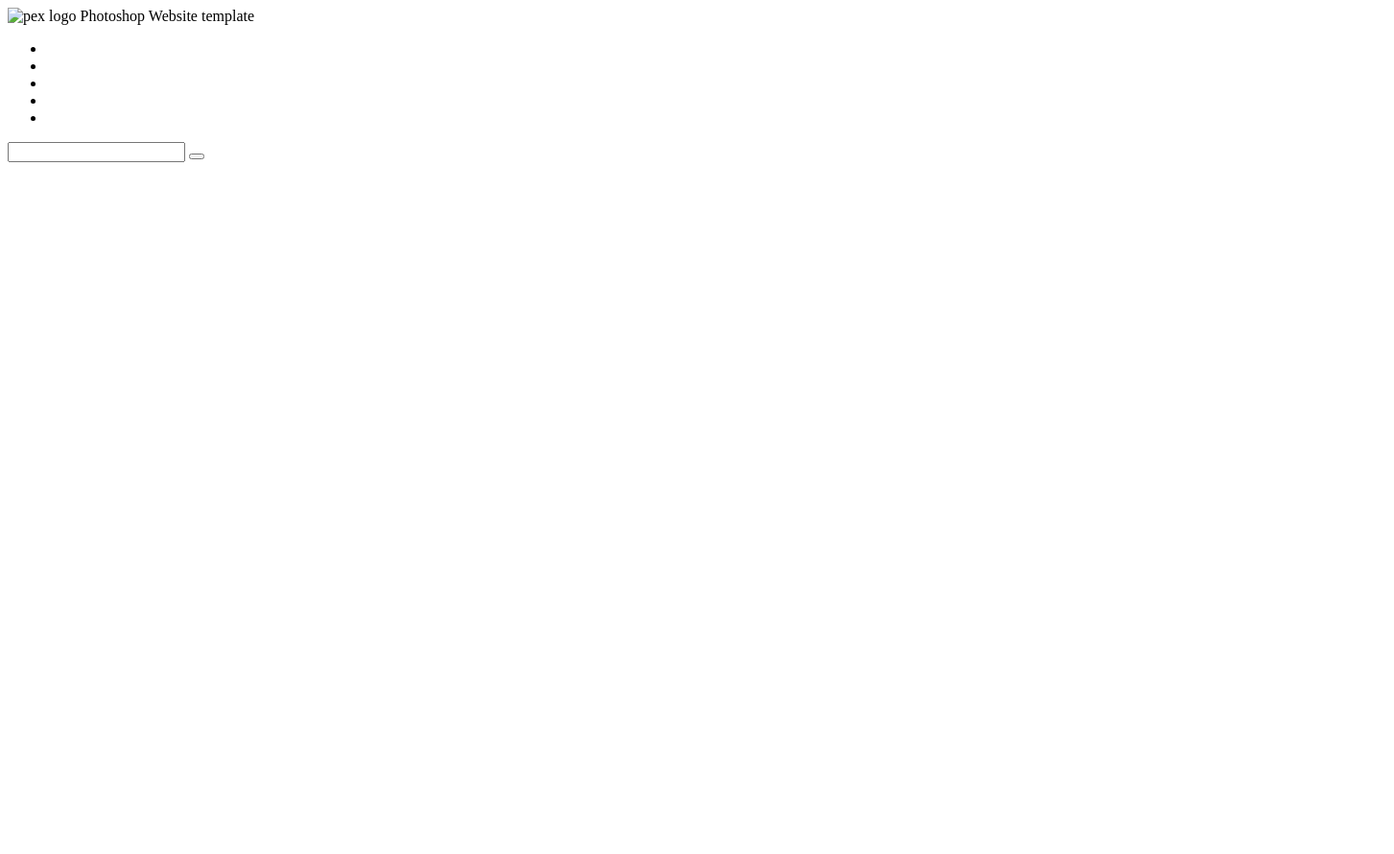
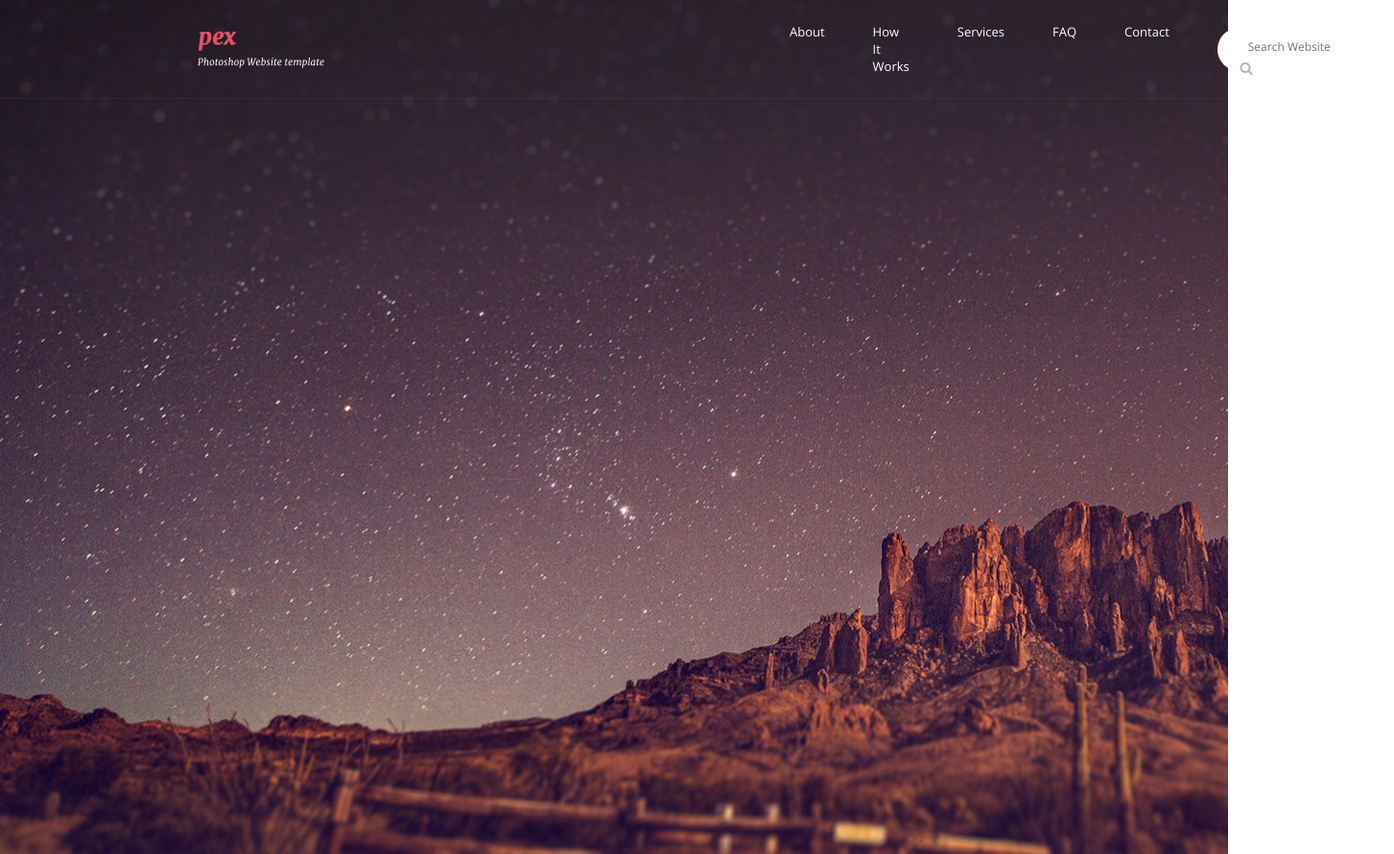
Before and after one commit to wowasense/Pex, a plain HTML site: page src/index.html in a window 1280 px wide. Shown: the whole page at 96% size, 1453 px wide, since content can reach past the window. Before the commit the page ends 800 px from the top, so only its background shows below. Drawn offline with nearby package versions, Linux system fonts and the light colour scheme; files that its build step writes are made by us from their sources.

Commit message:
Добавлена предварительная шапка на флексах

```diff
--- a/src/index.html
+++ b/src/index.html
@@ -6,6 +6,7 @@
   <meta http-equiv="X-UA-Compatible" content="ie=edge">
   <title>Document</title>
   <link rel="stylesheet" href="css/style.css">
+  <link href="https://fonts.googleapis.com/css?family=Merriweather:300i,400|Open+Sans:400,600" rel="stylesheet">
 </head>
 <body>
   <!--
@@ -20,22 +21,26 @@
   block1 text
   block2 text
  -->
+  <div class="wrap">
     <header class="header">
       <div class="logo header__logo">
-      <img class="logo__img" src="" alt="pex logo">
-      <span class="logo__text">Photoshop Website template</span>
+        <img class="logo__img" src="images/pex.png" alt="pex logo">
+        <img class="logo__text" src="images/logo_text.png" alt="logo text">
       </div>
+      <nav>
         <ul class="menu header__menu">
-      <li class="menu__item"><a href="#" class="menu__link"></a></li>
-      <li class="menu__item"><a href="#" class="menu__link"></a></li>
-      <li class="menu__item"><a href="#" class="menu__link"></a></li>
-      <li class="menu__item"><a href="#" class="menu__link"></a></li>
-      <li class="menu__item"><a href="#" class="menu__link"></a></li>
+          <li class="menu__item"><a href="#" class="menu__link">About</a></li>
+          <li class="menu__item"><a href="#" class="menu__link">How It Works</a></li>
+          <li class="menu__item"><a href="#" class="menu__link">Services</a></li>
+          <li class="menu__item"><a href="#" class="menu__link">FAQ</a></li>
+          <li class="menu__item"><a href="#" class="menu__link">Contact</a></li>
         </ul>
+      </nav>
       <form action="" class="search-form header__search-form">
-      <input type="text" class="search-form__input">
+        <input type="text" placeholder="Search Website" class="search-form__input">
         <button class="search-form__btn" type="submit"></button>
       </form>
     </header>
+  </div>
 </body>
 </html>
--- a/src/less/style.less
+++ b/src/less/style.less
@@ -0,0 +1,97 @@
+// Использовать только переменные, примеси, вложенность и амперсанды
+
+// Variables
+
+@white : white;
+@margin_l: 206px;
+@font_open_sans: 'Open Sans', sans-serif;
+@font_merriweather: 'Merriweather', serif;
+@font_size_link: 13px;
+// Mixins
+
+//Implementation
+
+body {
+  margin: 0;
+}
+
+a {
+  text-decoration: none;
+}
+
+
+.wrap {
+  background: url("../images/desert.jpg") no-repeat #3a545f;
+  background-size: cover;
+  height: 890px;
+}
+
+.header {
+  display: flex;
+  align-items: center;
+  height: 102px;
+  border-bottom: 1px solid rgba(99, 99, 99, 0.15);
+
+  &__logo {
+    margin-left: @margin_l;
+    margin-top: 5px;
+  }
+}
+
+.logo {
+
+  &__img{
+    margin-right: 5px;
+  }
+
+  &__text{
+    vertical-align: top;
+    margin-top: 3px;
+  }
+}
+
+.header__menu{
+  margin: 0 0 0 485px;
+  padding: 0;
+}
+.menu {
+  list-style: none;
+  display: flex;
+
+  &__item{
+    margin-right: 50px;
+  }
+
+  &__link{
+    color: @white;
+    font-size: @font_size_link;
+    font-family: @font_open_sans;
+
+  }
+}
+
+.search-form{
+  border-radius: 50px;
+  background-color: white;
+  height: 25px;
+  width: 195px;
+  padding: 10px 0px 10px 20px;
+
+  &__input{
+    border: none;
+    margin-left: 10px;
+    width: 150px;
+    font-family: @font_open_sans;
+    font-size: 12px;
+    color: #626262;
+
+
+  }
+
+  &__btn{
+    border: none;
+    background: url("../images/fa-search.png") bottom center no-repeat;
+    height: 20px;
+    width: 20px;
+  }
+}
```
Also changed, not shown: src/css/style.css (added), src/images/desert.jpg (added), src/images/fa-search.png (added), src/images/logo_text.png (added), src/images/pex.png (added), 3 other files. Lines whose indentation alone changed are shown as unchanged.
